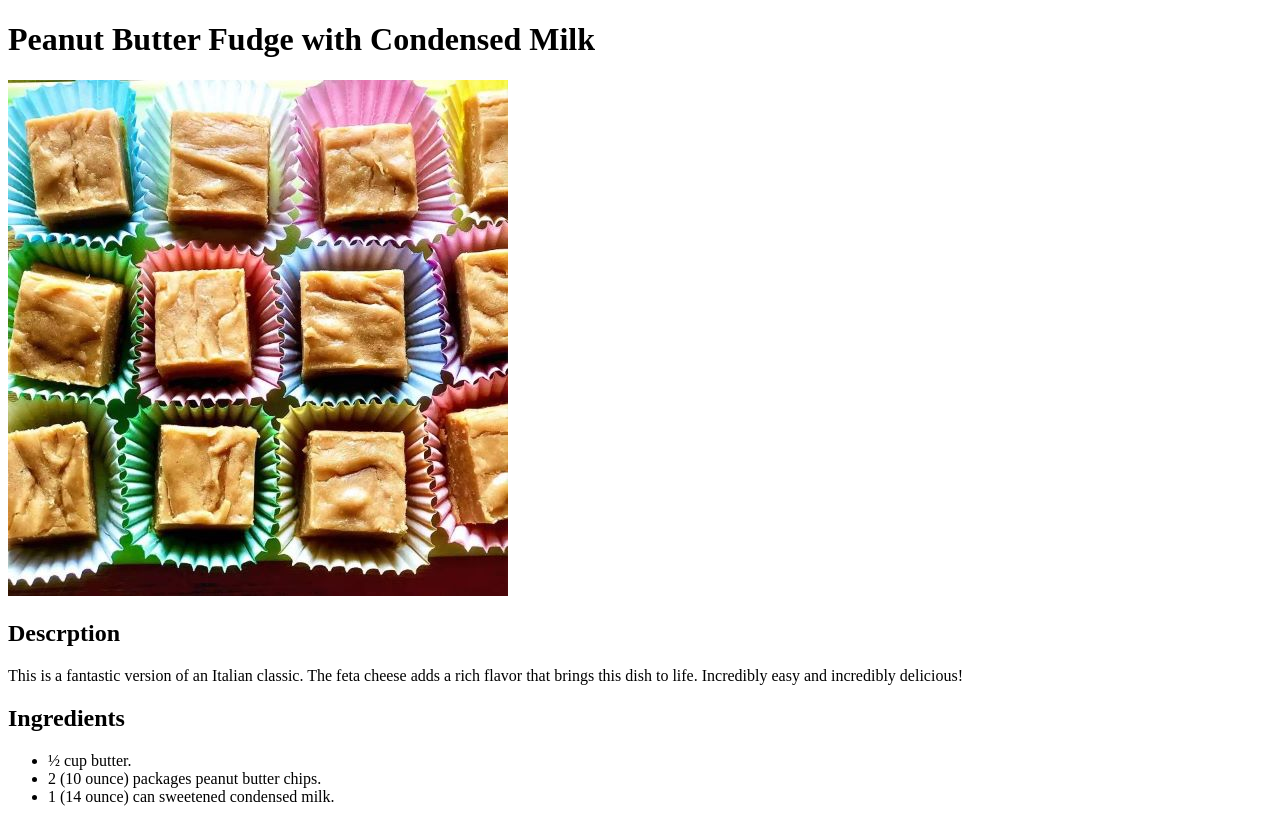
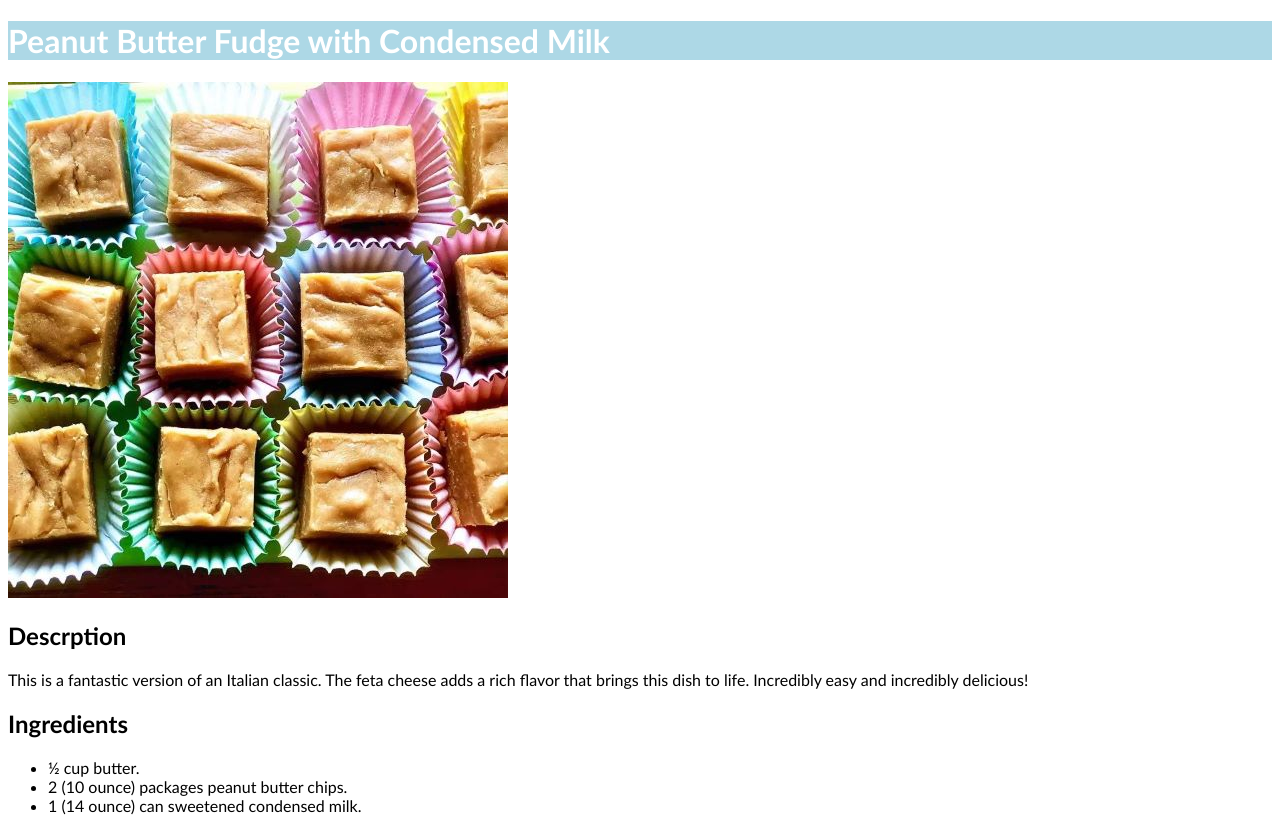
Before and after one commit to aldaghiria/odin-recipes, a plain HTML site: page recipes/fudge.html in a window 1280 px wide. Shown: the top 818 px of the page. Drawn offline with Linux system fonts and the light colour scheme.

Commit message:
Add CSS file

```diff
--- a/recipes/fudge.html
+++ b/recipes/fudge.html
@@ -4,6 +4,7 @@
     <meta charset="UTF-8">
     <meta http-equiv="X-UA-Compatible" content="IE=edge">
     <meta name="viewport" content="width=device-width, initial-scale=1.0">
+    <link rel="stylesheet" href="../styles.css">
     <title>Fudge</title>
 </head>
 <body>
--- /dev/null
+++ b/styles.css
@@ -0,0 +1,8 @@
+*{
+    font-family: 'Trebuchet MS', sans-serif;
+}
+
+h1{
+    background-color: lightblue;
+    color: white;
+}
```
Also changed, not shown: index.html (+4 -1 lines), recipes/mojito.html (+1 -0 lines), recipes/tiramisu.html (+1 -0 lines).
